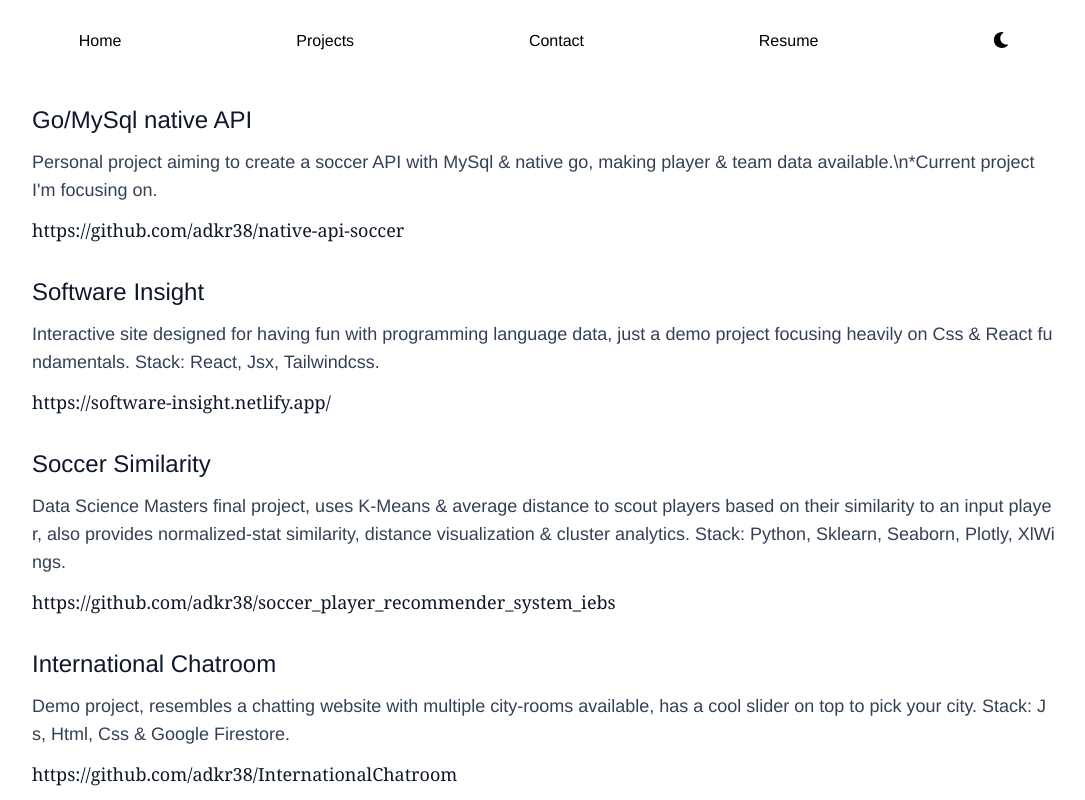
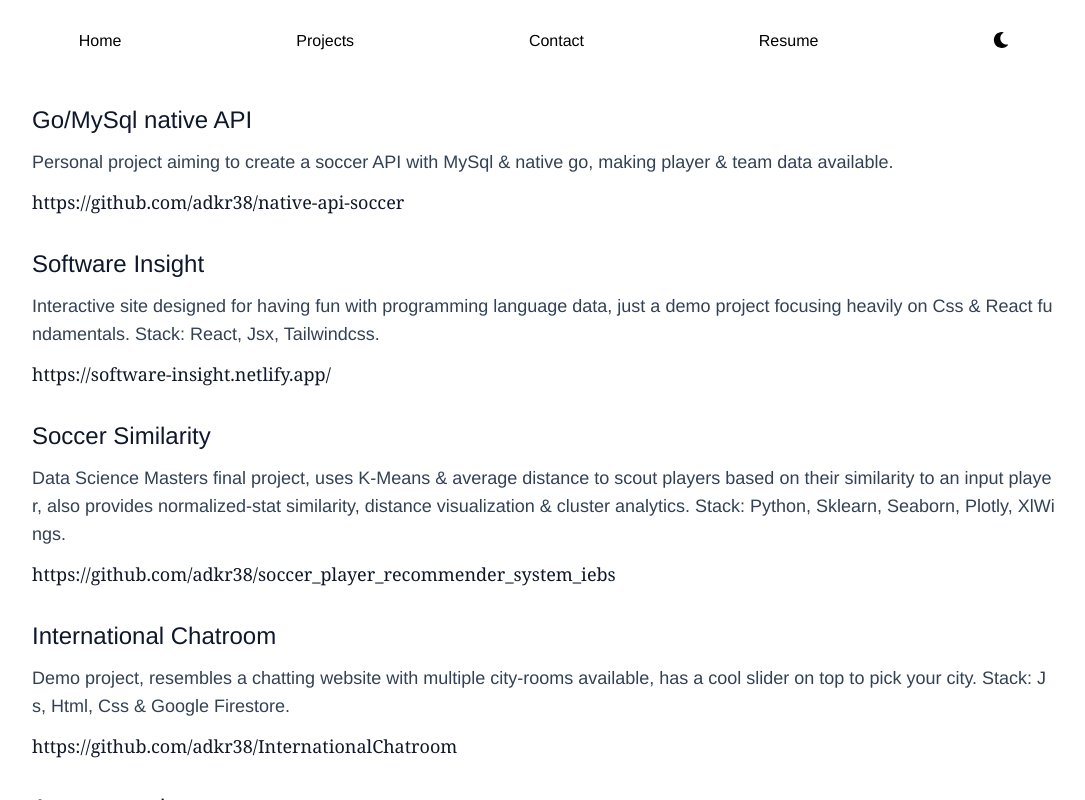
Before and after one commit to adkr38/portfolio-app, a React (Vite) app: page /#/projects in a window 1280 px wide. Shown: the whole page, without its empty margins (96-1181 px from the left). Built offline with nearby package versions, Linux system fonts and the light colour scheme; a web font is replaced by a local one; what webfontloader would draw is missing.

Commit message:
fix(tsx): Fix typos

```diff
--- a/src/components/Projects.tsx
+++ b/src/components/Projects.tsx
@@ -52,7 +52,7 @@ function Projects() {
       <Project
         theme={theme}
         title="Go/MySql native API"
-        paragraph="Personal project aiming to create a soccer API with MySql & native go, making player & team data available.\n*Current project I'm focusing on."
+        paragraph="Personal project aiming to create a soccer API with MySql & native go, making player & team data available."
         link="https://github.com/adkr38/native-api-soccer"
       />
 
```
